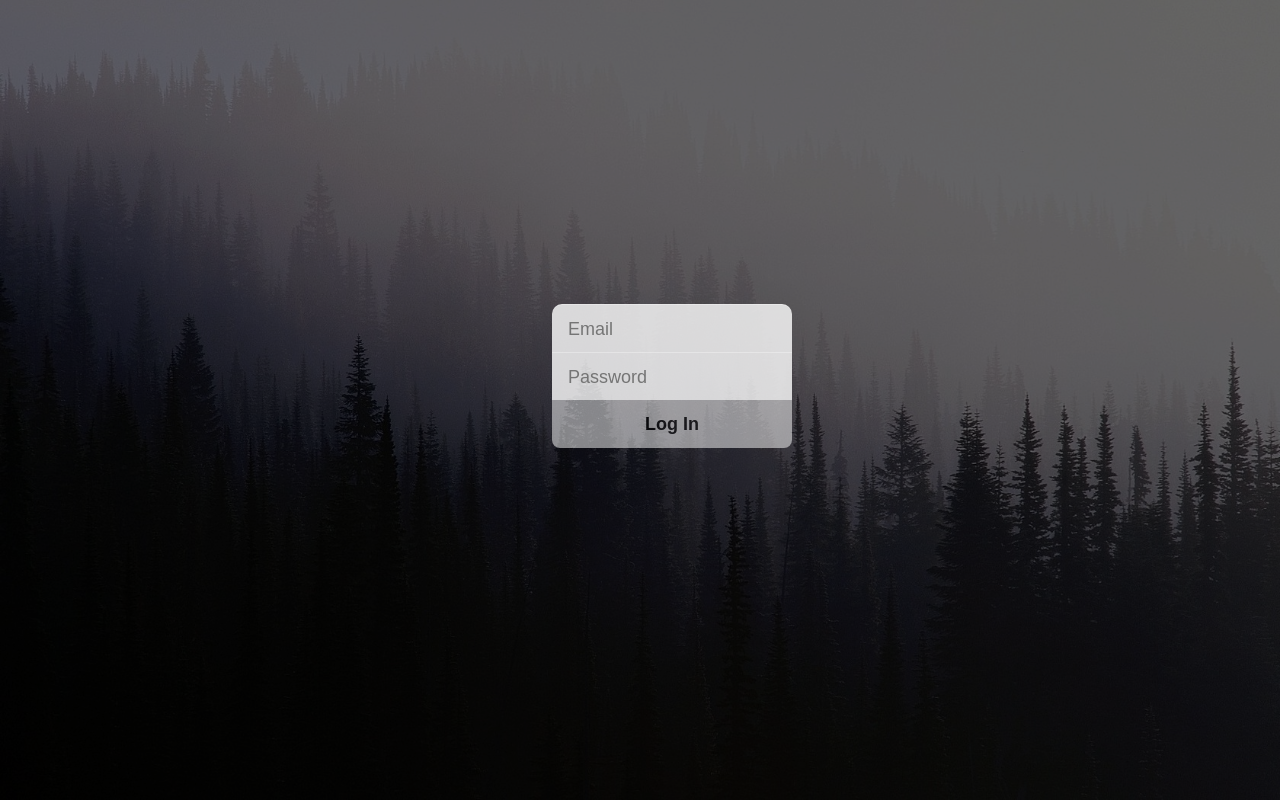
After one commit to Rosovskyy/courseWorkBySerhiyRosovskyy, a Python web app: template templates/enter.html in a window 1280 px wide. The commit adds this page. Run offline with Jinja, Linux system fonts and the light colour scheme; the template is opened without the code that fills it, so the values that code supplies are empty.

Commit message:
third commit

```diff
--- /dev/null
+++ b/static/enter.css
@@ -0,0 +1,106 @@
+html, body {
+  	width: 100%;
+  	height: 100%;
+  	margin: 0;
+  	font-family: Helvetica, Arial, sans-serif;
+  	overflow: hidden;
+  	background-image: url(img/forest.jpg) ;
+	background-position: center center;
+	background-repeat:  no-repeat;
+	background-attachment: fixed;
+	background-size:  cover;
+	background-color: #999;
+}
+
+.wrapper {
+  	background-color: #FFFFFF;
+}
+
+.shadow {
+	position: absolute;
+    top: 25%; left: 25%;
+    width: 15rem;
+    margin-left: 14.5rem;
+}
+
+.trans {
+  	margin-top: 6.5em;
+  	transition: 1s ease-in-out;
+}
+
+.input {
+  	-moz-box-sizing: border-box;
+	box-sizing: border-box;
+  	font-size: 1.125rem;
+  	line-height: 3rem;
+  	width: 100%; height: 3rem;
+  	color: #000;
+  	background-color: rgba(255,255,255,0.8);
+  	border: 0;
+  	border-top: 1px solid rgba(255,255,255,0.3);
+  	padding: 0 1rem;
+}
+
+.input:focus {
+	outline: none;
+}
+
+.input--top {
+  	border-radius: 10px 10px 0px 0px;
+}
+
+.input--submit {
+   	background-color: white;
+	opacity: 0.5;
+    color: black;
+    font-weight: bold;
+    cursor: pointer;
+    border-top: 0;
+    border-radius: 0 0 0.5rem 0.5rem;
+    margin-bottom: 1rem;
+}
+
+.input--submit:hover {
+	color: #6391bf;
+}
+
+.text {
+  	color: #EEE;
+  	text-shadow: 2px 2px 2px rgba(51, 51, 51, 0.8);
+  	text-decoration: none;
+}
+
+.text--small {
+   	opacity: 0.9;
+    font-size: 1rem;
+    cursor: pointer;
+}
+
+.text--small:hover {
+	opacity: 0.5;
+}
+
+.text--centered {
+    display: block;
+    text-align: center;
+}
+
+.text--border-right {
+   	border-right: 1px solid rgba(255,255,255,0.5);
+    margin-right: 0.75rem;
+    padding-right: 0.75rem;
+ }
+
+.faded {
+	position: fixed;
+  	z-index: 1;
+  	top:0; right:0; bottom:0; left:0;
+  	background: rgba(0,0,0,0.6);
+}
+
+.modal {
+  	position: fixed;
+  	z-index:1000;
+  	top:0; right:0; bottom:0; left:0;
+
+}
--- /dev/null
+++ b/templates/enter.html
@@ -0,0 +1,22 @@
+<!DOCTYPE html>
+<html>
+<head>
+	<meta http-equiv="Content-Type" content="text/html; charset=UTF-8" />
+	<link rel="stylesheet" type="text/css" href="../static/enter.css">
+	<title>rosovski</title>
+</head>
+
+<body>
+	<div class="modal">
+
+		<form class="trans shadow">
+		  	<input type="email" placeholder="Email" class='input input--top' />
+		  	<input type="password" placeholder="Password" class='input' />
+		  	<input type="submit" value="Log In" class="input input--submit" />
+		</form>
+
+	</div>
+<div class="faded"></div>
+<div class="fullscreen-bg"></div>
+</body>
+</html>
```
Also changed, not shown: static/form.css (+78 -0 lines), static/index.css (+38 -0 lines), templates/form.html (+13 -2 lines), templates/index.html (+9 -4 lines), static/img/lamp.jpg (added).
